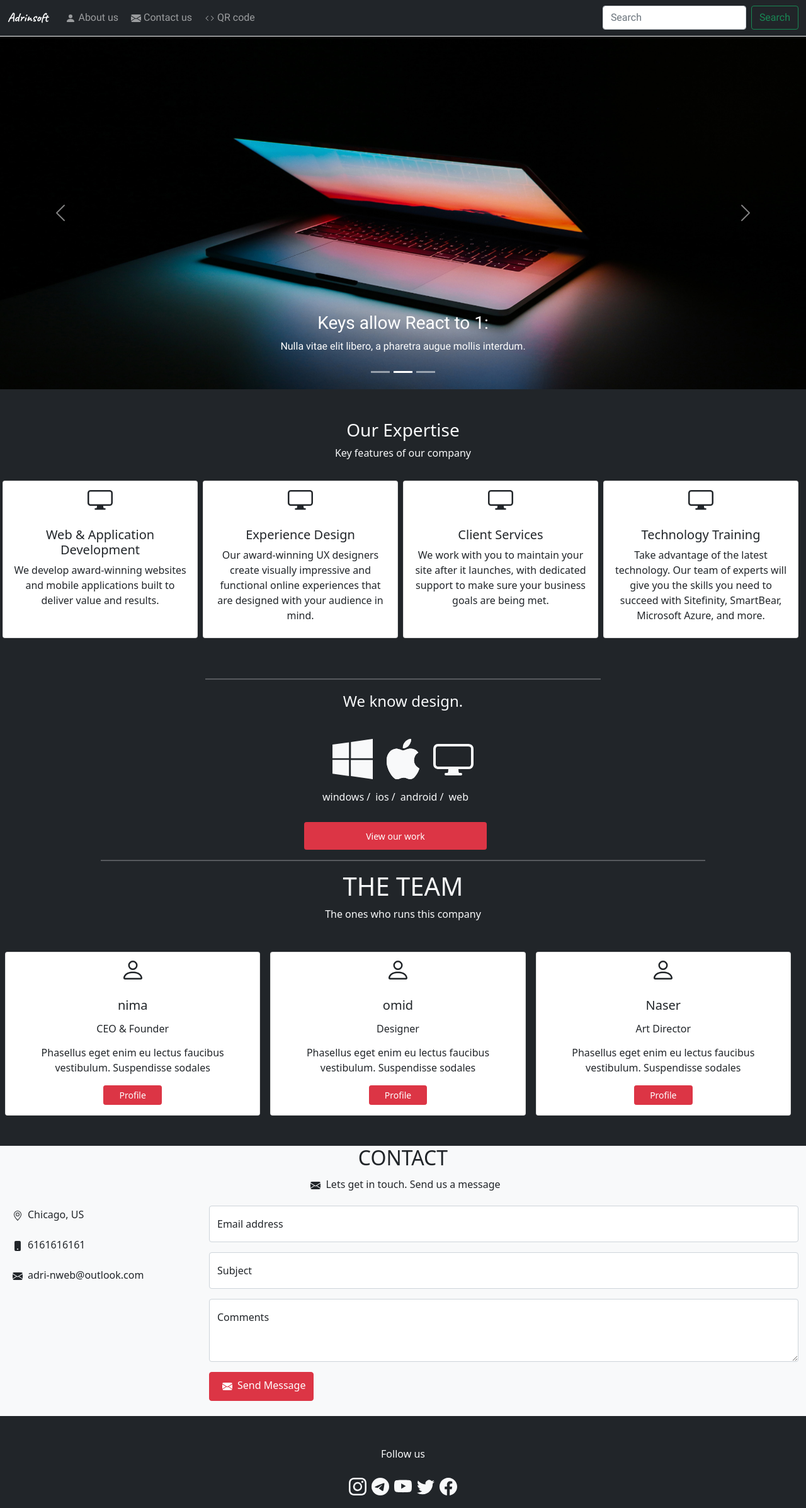
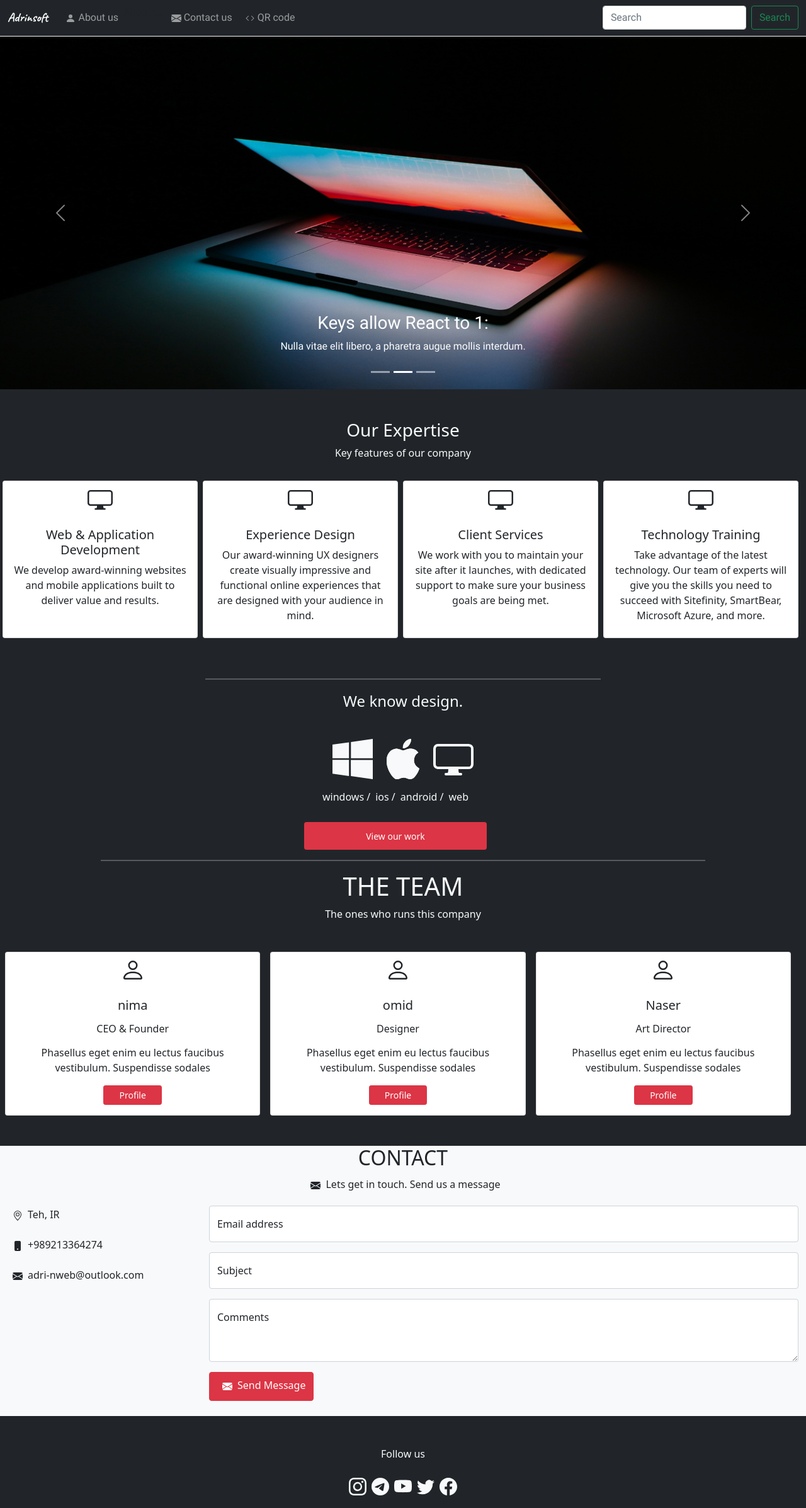
Before and after one commit to nimaessi/adrinsoft-react, a React (Create React App) app: page / in a window 1280 px wide. Shown: the whole page at 63% size. Built offline with nearby package versions, Linux system fonts and the light colour scheme.

Commit message:
:wink: add scroll spy...

```diff
--- a/package.json
+++ b/package.json
@@ -13,6 +13,7 @@
     "react-bootstrap-icons": "^1.6.1",
     "react-dom": "^17.0.2",
     "react-scripts": "4.0.3",
+    "react-scroll": "^1.8.4",
     "react-ui-scrollspy": "^2.1.0",
     "web-vitals": "^1.1.2"
   },
--- a/src/components/ContactUs.js
+++ b/src/components/ContactUs.js
@@ -17,11 +17,11 @@ const ContactUs = () =>{
                     <div className="col-md-3">
                         <p className="text-dark fs-6">
                             <Icon.GeoAlt className="m-2"/>
-                            Chicago, US
+                            Teh, IR
                         </p>
                         <p className="text-dark fs-6">
                             <Icon.PhoneFill className="m-2"/>
-                            6161616161
+                            +989213364274
                         </p>
                         <p className="text-dark fs-6">
                         <Icon.EnvelopeFill className="m-2"/>
--- a/src/components/NavBar.js
+++ b/src/components/NavBar.js
@@ -1,6 +1,6 @@
 import { Navbar , Form , FormControl , Button , Nav , Container } from 'react-bootstrap';
 import * as Icon from 'react-bootstrap-icons';
-
+import { Link } from "react-scroll";
 
 import caveat from '../fonts.module.css';
 const NavBar = () => {
@@ -20,6 +20,14 @@ const NavBar = () => {
             navbarScroll
         >
             <Nav.Link href="#action1"><Icon.PersonFill className="m-1"/>About us</Nav.Link>
+            <Link
+                activeClass="active"
+                to="contactUs"
+                spy={true}
+                smooth={true}
+                offset={-70}
+                duration= {600}
+            >About us</Link>
             <Nav.Link href="#action2"
             data-to-scrollspy-id="contactUs">
                 <Icon.EnvelopeFill className="m-1"/>Contact us</Nav.Link>
```
Also changed, not shown: 1 other file (tests, documents, lock files or other folders).
